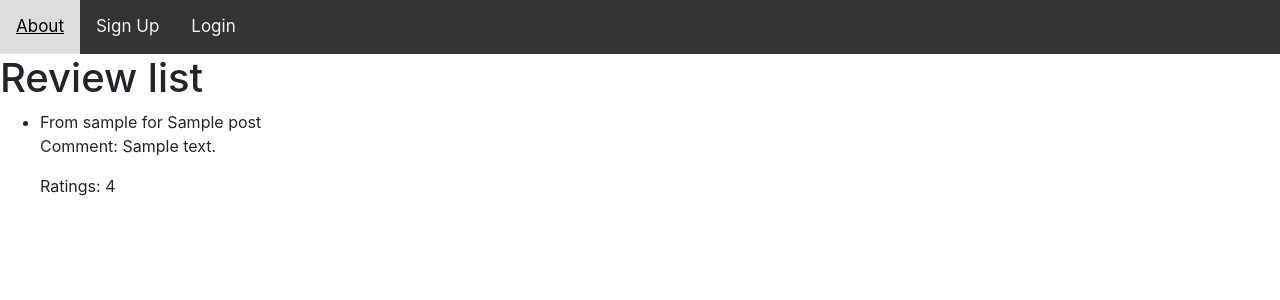
After one commit to duchungvu/servex, a Django app: page /profile/1/review in a window 1280 px wide. The commit adds this page. Shown: the top 300 px of the page. Run offline with Django 3.2, Linux system fonts and the light colour scheme; tables that the repository leaves empty hold one stand-in row (values such as "Sample post"); some libraries are stand-ins or nearby versions.

Commit message:
Done 2 4 6

```diff
--- a/nacsa/urls.py
+++ b/nacsa/urls.py
@@ -27,5 +27,6 @@ urlpatterns = [
     path('login/', views.user_login, name='login'),
     path('posts/', include('posts.urls')),
     path('profile/<int:pk>/', views.ProfileView.as_view(), name='profile'),
+    path('profile/<int:pk>/review', views.UserReviewView.as_view(), name='review-list'),
     path('logout/', views.user_logout, name='logout')
 ]
--- a/posts/models.py
+++ b/posts/models.py
@@ -28,6 +28,7 @@ class UserProfile(AbstractBaseUser, PermissionsMixin):
     date_of_birth = models.DateField(default=date(1970, 1, 1))
     points = models.IntegerField(default=100)
     has_skill = models.ForeignKey(Skill, on_delete=models.CASCADE, null=True)
+    average_ratings = models.IntegerField(default=0)
 
     USERNAME_FIELD = 'username'
     REQUIRED_FIELDS = ['email']
@@ -53,6 +54,16 @@ class UserProfile(AbstractBaseUser, PermissionsMixin):
 
     def can_apply_post(self, post):
         return self != post.seeker and post.seeker.points >= post.points and self.has_skill == post.req_skill
+
+    def get_average_ratings(self):
+        review_list = Review.objects.filter(giver=self.pk)
+        sum = 0
+        for review in review_list:
+            sum += review.ratings
+        if review_list.count() > 0:
+            return round(sum / review_list.count(), 1)
+        else:
+            return 0
 
     def get_absolute_url(self):
         return reverse('profile', args=[str(self.id)])
--- a/posts/templates/posts/profile.html
+++ b/posts/templates/posts/profile.html
@@ -5,4 +5,9 @@
 <p>DOB: {{ userprofile.date_of_birth }}</p>
 <p>Has Skill: {{ userprofile.has_skill }}</p>
 <p>Current Points: {{ userprofile.points }}</p>
+<p>Ratings: {{ userprofile.get_average_ratings }}</p>
+
+<p>Click <a href="{% url 'review-list' userprofile.id %}">here</a> to see reviews</p>
+
+
 {% endblock %}
--- /dev/null
+++ b/posts/templates/posts/review-list.html
@@ -0,0 +1,15 @@
+{% extends "base.html" %}
+{% block body_block %}
+<h1>Review list</h1>
+{% if review_list %}
+    <ul>
+        {% for review in review_list %}
+        <li>
+            <a>From {{ review.seeker }} for {{ review.post.title }}</a>
+            <p>Comment: {{ review.comment }}</p>
+            <p>Ratings: {{ review.ratings }}</p>
+        </li>
+        {% endfor %}
+    </ul>
+{% endif %}
+{% endblock %}
--- a/posts/urls.py
+++ b/posts/urls.py
@@ -5,11 +5,11 @@ from . import views
 app_name = 'posts'
 urlpatterns = [
     path('', views.PostListView.as_view(), name='post-list'),
-    path('post/<int:pk>', views.PostView.as_view(), name='post'),
+    path('post/<int:pk>/', views.PostView.as_view(), name='post'),
     path('create/', views.CreatePostView.as_view(), name='post-create'),
     path('apply/post<int:post_id>/', views.create_application, name='apply'),
     path('applications/post<int:pk>', views.ApplicationView.as_view(), name='applications'),
-    path('applications/application<int:application_id>/post<int:post_id>', views.choose_applications, name='chosen'),
+    path('applications/application<int:application_id>/post<int:post_id>/', views.choose_applications, name='chosen'),
     path('post/search_results/', views.PostSearchView.as_view(), name = "search-result"),
-    path('application/review', views.ReviewView.as_view(), name='review')
+    path('review/', views.ReviewView.as_view(), name='review')
 ]
--- a/posts/views.py
+++ b/posts/views.py
@@ -5,8 +5,9 @@ from django.http import HttpResponseRedirect, HttpResponse
 from django.contrib.auth.mixins import LoginRequiredMixin
 from django.urls import reverse, reverse_lazy
 from django.views import generic
-from .models import Post, UserProfile, Application
+from .models import Post, UserProfile, Application, Review
 from django.contrib.auth.decorators import login_required
+from django import forms
 
 # Create your views here.
 def index(request):
@@ -134,6 +135,7 @@ def choose_applications(request, post_id, application_id):
         "posts/applications.html",
         {'giver' : accepted.giver})
 
+
 class PostSearchView(generic.ListView):
     model = Post
     template_name = "posts/search_results.html"
@@ -154,6 +156,7 @@ def job_done(request, application_id):
         "posts/done.html"
     )
 
+
 class CreatePostView(LoginRequiredMixin, generic.CreateView):
     form_class = PostCreationForm
     success_url = reverse_lazy('posts:post-list')
@@ -161,7 +164,10 @@ class CreatePostView(LoginRequiredMixin, generic.CreateView):
 
     def form_valid(self, form):
         form.instance.seeker = self.request.user
+        if not form.instance.seeker.can_create_post(form.instance):
+            return HttpResponse("You don't have enough point to create this post")
         return super().form_valid(form)
+
 
 class ReviewView(generic.CreateView):
     form_class = ReviewForm
@@ -171,3 +177,15 @@ class ReviewView(generic.CreateView):
     def form_valid(self, form):
         form.instance.seeker = self.request.user
         return super().form_valid(form)
+
+
+# to view the list of review for user
+class UserReviewView(generic.ListView):
+    model = Review
+    context_object_name = 'review_list'
+    template_name = 'posts/review-list.html'
+
+    def get_queryset(self):
+        id = self.kwargs['pk']
+        self.giver = UserProfile.objects.filter(pk=id)[0]
+        return Review.objects.filter(giver=self.giver)
```
Also changed, not shown: posts/forms.py (+5 -5 lines), posts/migrations/0006_userprofile_average_ratings.py (added).
